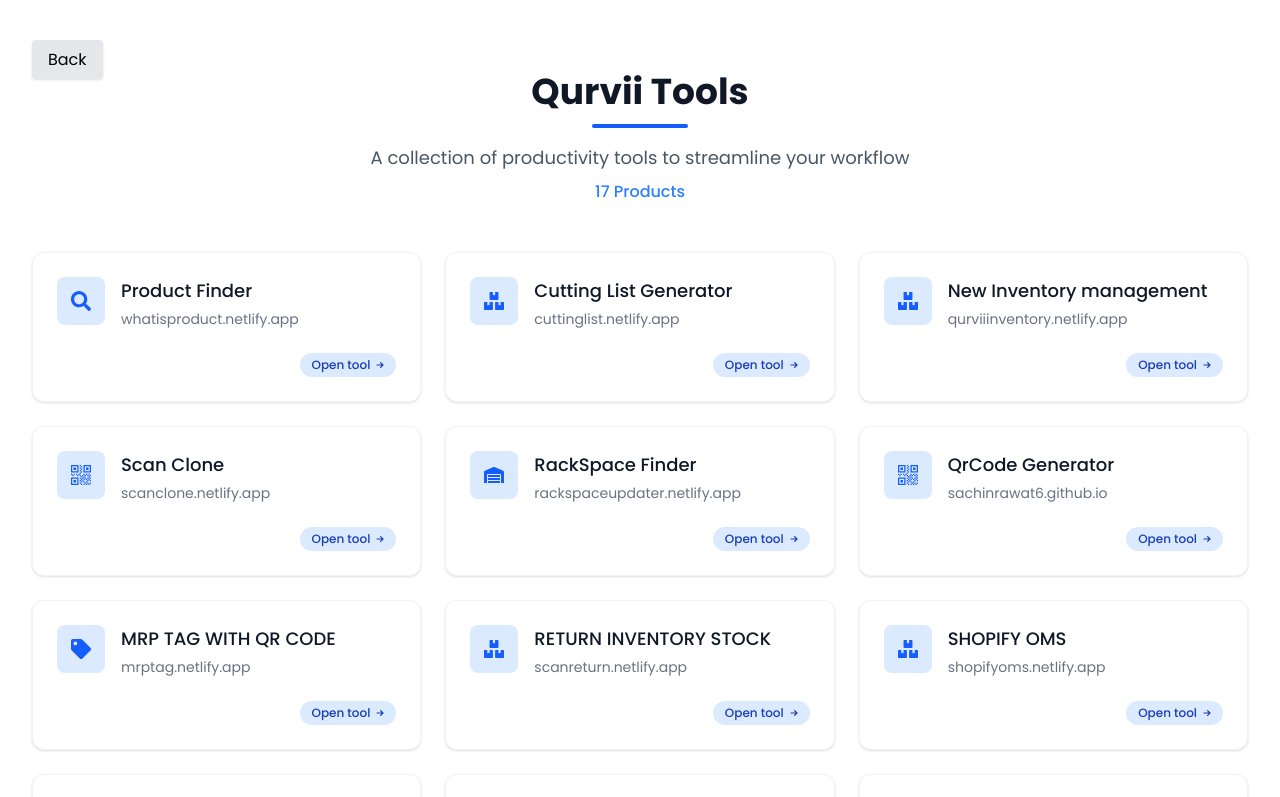
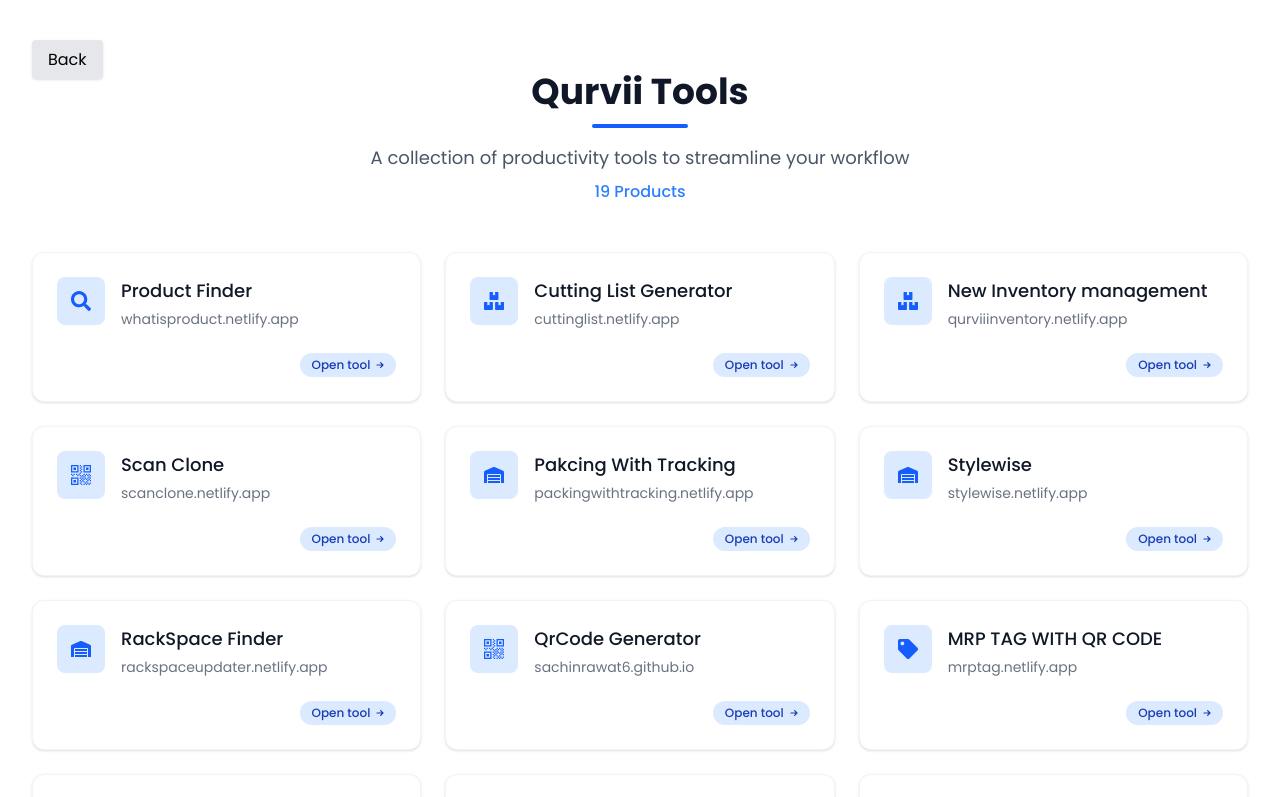
Before and after one commit to Sachinrawat6/tool, a React (Vite) app: page /tool in a window 1280 px wide. Shown: the top 797 px of the page. Built offline with nearby package versions, Linux system fonts and the light colour scheme.

Commit message:
packing with tracking and stylewise added

```diff
--- a/src/components/Tools.jsx
+++ b/src/components/Tools.jsx
@@ -39,6 +39,16 @@
     header: "Scan Clone",
     url: "https://scanclone.netlify.app/",
     icon: <ImQrcode />,
+  },
+   {
+    header: "Pakcing With Tracking",
+    url: "https://packingwithtracking.netlify.app/",
+    icon: <FaWarehouse />,
+  },
+   {
+    header: "Stylewise",
+    url: "https://stylewise.netlify.app/",
+    icon: <FaWarehouse />,
   },
   {
     header: "RackSpace Finder",
```
